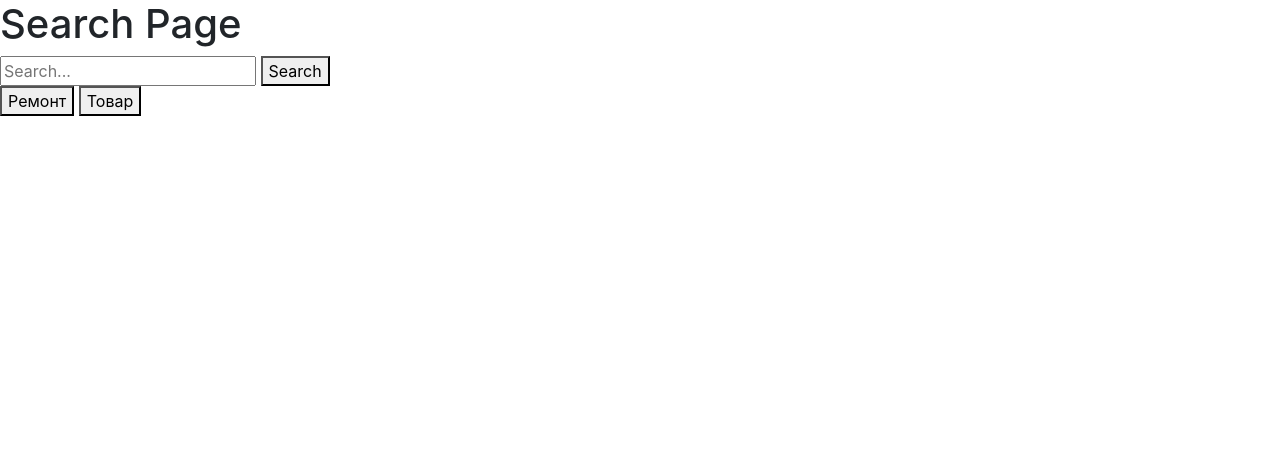
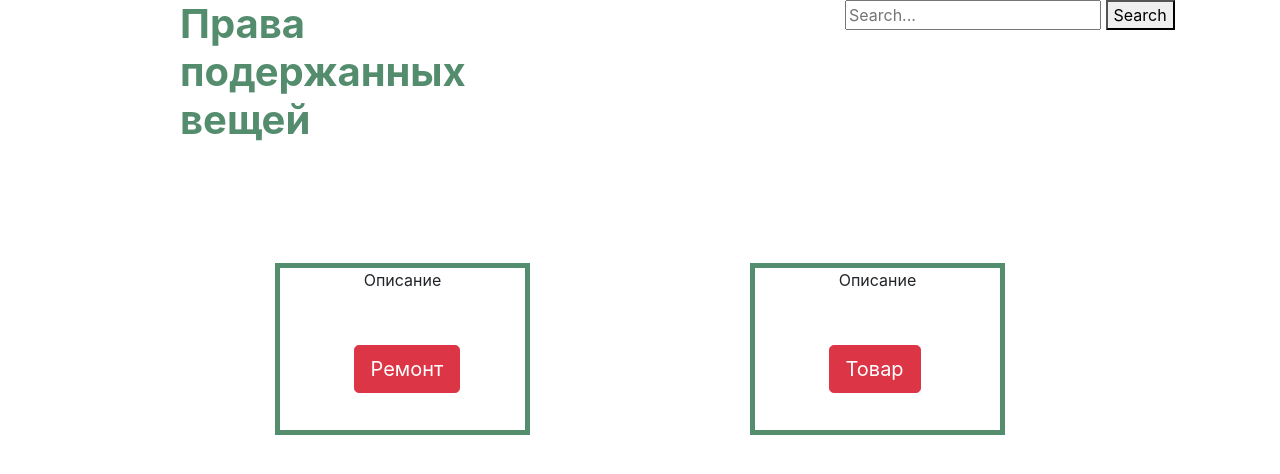
Before and after one commit to IvanMIU1c/consPlus, a Django app: page / in a window 1280 px wide. Shown: the top 474 px of the page. Run offline with Django 4.2, Linux system fonts and the light colour scheme.

Commit message:
edit home page

```diff
--- a/consultant_PLUS/cons_plus/templates/home.html
+++ b/consultant_PLUS/cons_plus/templates/home.html
@@ -10,17 +10,50 @@
           integrity="sha384-ggOyR0iXCbMQv3Xipma34MD+dH/1fQ784/j6cY/iJTQUOhcWr7x9JvoRxT2MZw1T"
           crossorigin="anonymous">
 
-    <title>Права поддержанных вещей</title>
+    <title>Права подержанных вещей</title>
+
+    <link rel="stylesheet" href="style.css">
 </head>
 <body>
-<h1>Search Page</h1>
 
-<form action="/search" method="get">
-    <input type="text" name="search" placeholder="Search...">
-    <button type="submit">Search</button>
-</form>
+<div class="section">
+    <div class="container">
+        <div class="menu">
+            <div class="row">
+                <div class="col-lg-4 offset-lg-1">
+                    <h1 class="header">
+                        <strong>Права подержанных вещей</strong>
+                    </h1>
+                </div>
 
-<button type="button" onclick="window.location.href = 'repair/question/3/'">Ремонт</button>
-<button type="button" onclick="window.location.href = 'product/question/10/'">Товар</button>
+                <div class="col-lg-4 offset-lg-3">
+                    <form action="/search" method="get">
+                        <input type="text" name="search" placeholder="Search...">
+                        <button type="submit">Search</button>
+                    </form>
+                </div>
+            </div>
+        </div>
+
+        <div class="row">
+
+
+            <div class="col-lg-3 offset-lg-2">
+                <div class="blok">
+                    <p class="text-center">Описание</p>
+                    <button type="button"class="btn btn-danger btn-lg form-btn" onclick="window.location.href = 'repair/question/3/'">Ремонт</button>
+                </div>
+
+            </div>
+
+
+            <div class="col-lg-3 offset-lg-2">
+                <div class="blok">
+                    <p class="text-center"> Описание</p>
+                    <button type="button" class="btn btn-danger btn-lg form-btn" onclick="window.location.href = 'product/question/10/'">Товар</button>
+                </div>
+            </div>
+    </div>
+</div>
 </body>
 </html>
--- /dev/null
+++ b/consultant_PLUS/cons_plus/templates/style.css
@@ -0,0 +1,14 @@
+.header{
+    color: #548C6e;
+    size: 10 px;
+}
+.blok{
+    border: solid #548C6e;
+    border-width: 5px;
+}
+.form-btn{
+margin: 15% 30%;
+}
+.menu{
+    margin-bottom: 10%;
+}
```
